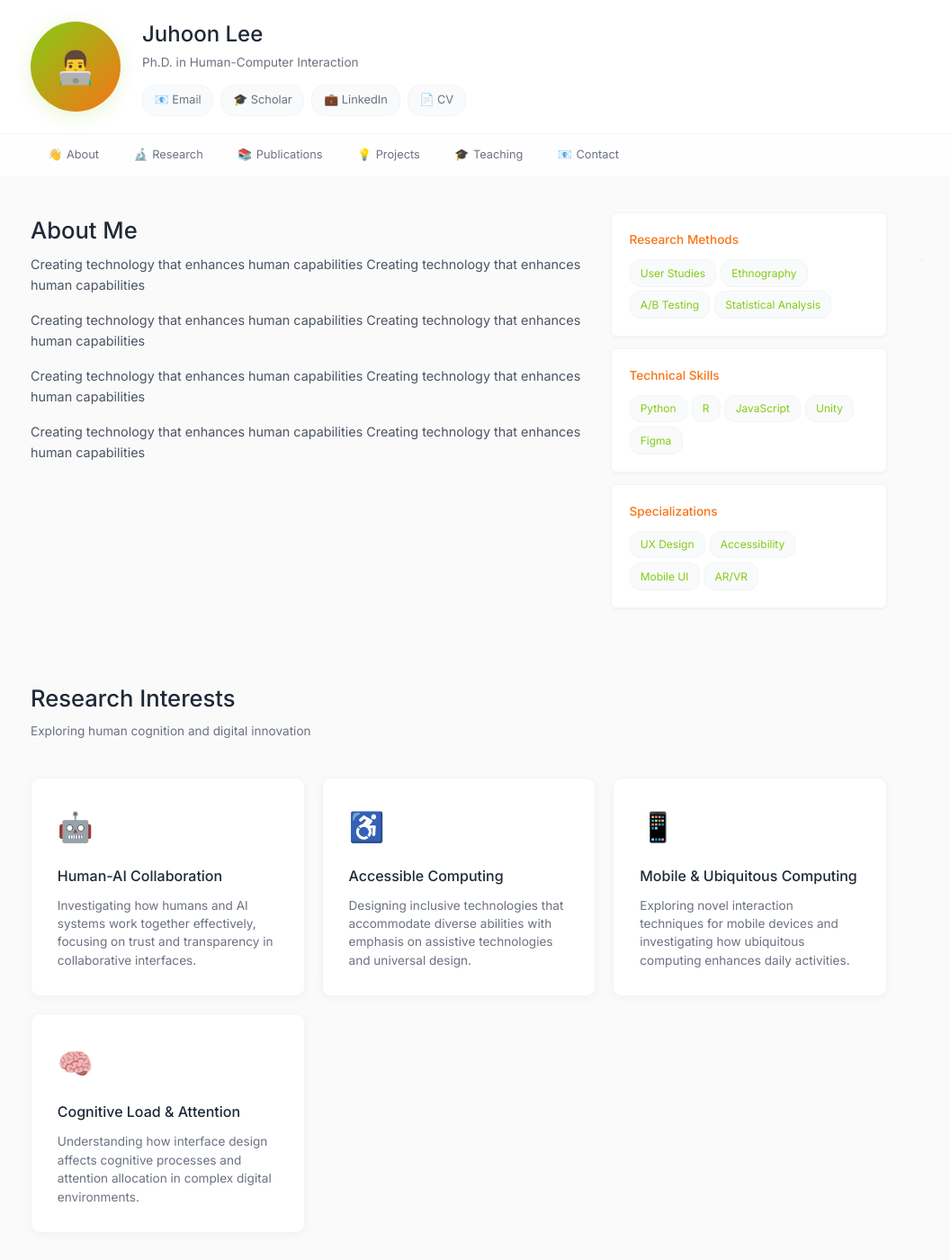
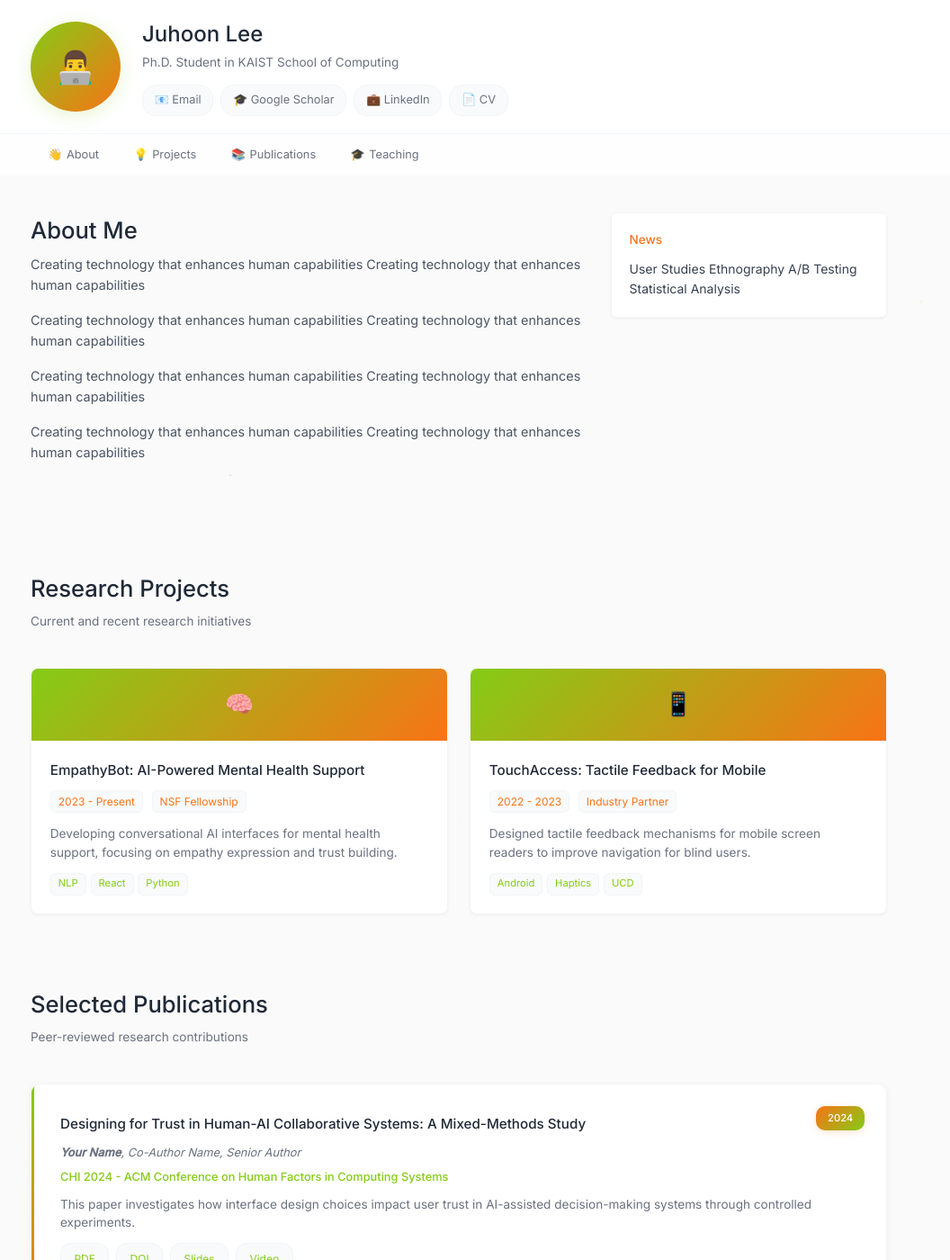
Before and after one commit to julielee16/personal-website, a Jekyll site: the page built from index.md, in a window 1280 px wide and 1400 px high. Shown: the whole window at 90% size, without its empty margins (130-1186 px from the left). Built offline with Jekyll 4.4.1, drawn with Linux system fonts in a browser that asks for light colours; some of the changed text lies outside the part shown.

Commit message:
Update default.html

```diff
--- a/_layouts/default.html
+++ b/_layouts/default.html
@@ -15,11 +15,11 @@
             <div class="profile-photo">👨‍💻</div>
             <div class="profile-info">
                 <h1>Juhoon Lee</h1>
-                <h2>Ph.D. in Human-Computer Interaction</h2>
+                <h2>Ph.D. Student in KAIST School of Computing</h2>
                 <div class="contact-links">
-                    <a href="mailto:your.email@university.edu">📧 Email</a>
-                    <a href="https://scholar.google.com" target="_blank">🎓 Scholar</a>
-                    <a href="https://linkedin.com/in/yourprofile" target="_blank">💼 LinkedIn</a>
+                    <a href="mailto:juhoonlee@kaist.ac.kr">📧 Email</a>
+                    <a href="https://scholar.google.com/citations?user=YmjG9ygAAAAJ&hl=en" target="_blank">🎓 Google Scholar</a>
+                    <a href="https://www.linkedin.com/in/juhoon-l-657489100/" target="_blank">💼 LinkedIn</a>
                     <a href="/cv.pdf" target="_blank">📄 CV</a>
                 </div>
             </div>
@@ -31,11 +31,11 @@
         <div class="nav-container">
             <ul class="nav-menu">
                 <li><a href="#about" class="nav-link active"><span class="nav-icon">👋</span>About</a></li>
-                <li><a href="#research" class="nav-link"><span class="nav-icon">🔬</span>Research</a></li>
+                <!-- <li><a href="#research" class="nav-link"><span class="nav-icon">🔬</span>Research</a></li> -->
+                <li><a href="#projects" class="nav-link"><span class="nav-icon">💡</span>Projects</a></li>
                 <li><a href="#publications" class="nav-link"><span class="nav-icon">📚</span>Publications</a></li>
-                <li><a href="#projects" class="nav-link"><span class="nav-icon">💡</span>Projects</a></li>
                 <li><a href="#teaching" class="nav-link"><span class="nav-icon">🎓</span>Teaching</a></li>
-                <li><a href="#contact" class="nav-link"><span class="nav-icon">📧</span>Contact</a></li>
+                <!-- <li><a href="#contact" class="nav-link"><span class="nav-icon">📧</span>Contact</a></li> -->
             </ul>
         </div>
     </nav>
@@ -66,40 +66,19 @@
 
                 <div class="skills-panel">
                     <div class="skill-category">
-                        <h4>Research Methods</h4>
-                        <div class="skill-tags">
-                            <span class="skill-tag">User Studies</span>
-                            <span class="skill-tag">Ethnography</span>
-                            <span class="skill-tag">A/B Testing</span>
-                            <span class="skill-tag">Statistical Analysis</span>
-                        </div>
-                    </div>
-
-                    <div class="skill-category">
-                        <h4>Technical Skills</h4>
-                        <div class="skill-tags">
-                            <span class="skill-tag">Python</span>
-                            <span class="skill-tag">R</span>
-                            <span class="skill-tag">JavaScript</span>
-                            <span class="skill-tag">Unity</span>
-                            <span class="skill-tag">Figma</span>
-                        </div>
-                    </div>
-
-                    <div class="skill-category">
-                        <h4>Specializations</h4>
-                        <div class="skill-tags">
-                            <span class="skill-tag">UX Design</span>
-                            <span class="skill-tag">Accessibility</span>
-                            <span class="skill-tag">Mobile UI</span>
-                            <span class="skill-tag">AR/VR</span>
+                        <h4>News</h4>
+                        <div>
+                            <span>User Studies</span>
+                            <span>Ethnography</span>
+                            <span>A/B Testing</span>
+                            <span>Statistical Analysis</span>
                         </div>
                     </div>
                 </div>
             </div>
         </section>
 
-        <!-- Research Section -->
+        <!-- Research Section
         <section id="research" class="content-section">
             <div class="section-header">
                 <h3>Research Interests</h3>
@@ -131,46 +110,9 @@
                     <p>Understanding how interface design affects cognitive processes and attention allocation in complex digital environments.</p>
                 </div>
             </div>
-        </section>
+        </section> -->
 
-        <!-- Publications Section -->
-        <section id="publications" class="content-section">
-            <div class="section-header">
-                <h3>Selected Publications</h3>
-                <p class="section-subtitle">Peer-reviewed research contributions</p>
-            </div>
-
-            <div class="publications-grid">
-                <div class="publication">
-                    <div class="publication-year">2024</div>
-                    <h4>Designing for Trust in Human-AI Collaborative Systems: A Mixed-Methods Study</h4>
-                    <div class="authors"><strong>Your Name</strong>, Co-Author Name, Senior Author</div>
-                    <div class="venue">CHI 2024 - ACM Conference on Human Factors in Computing Systems</div>
-                    <p>This paper investigates how interface design choices impact user trust in AI-assisted decision-making systems through controlled experiments.</p>
-                    <div class="publication-links">
-                        <a href="#" target="_blank">PDF</a>
-                        <a href="#" target="_blank">DOI</a>
-                        <a href="#" target="_blank">Slides</a>
-                        <a href="#" target="_blank">Video</a>
-                    </div>
-                </div>
-
-                <div class="publication">
-                    <div class="publication-year">2023</div>
-                    <h4>Mobile Accessibility Patterns: A Comprehensive Analysis</h4>
-                    <div class="authors">Co-Author Name, <strong>Your Name</strong>, Another Author</div>
-                    <div class="venue">ASSETS 2023 - ACM SIGACCESS Conference</div>
-                    <p>We present analysis of mobile screen reader usage patterns and propose design guidelines for improving mobile accessibility.</p>
-                    <div class="publication-links">
-                        <a href="#" target="_blank">PDF</a>
-                        <a href="#" target="_blank">DOI</a>
-                        <a href="#" target="_blank">Data</a>
-                    </div>
-                </div>
-            </div>
-        </section>
-
-        <!-- Projects Section -->
+         <!-- Projects Section -->
         <section id="projects" class="content-section">
             <div class="section-header">
                 <h3>Research Projects</h3>
@@ -214,6 +156,43 @@
             </div>
         </section>
 
+        <!-- Publications Section -->
+        <section id="publications" class="content-section">
+            <div class="section-header">
+                <h3>Selected Publications</h3>
+                <p class="section-subtitle">Peer-reviewed research contributions</p>
+            </div>
+
+            <div class="publications-grid">
+                <div class="publication">
+                    <div class="publication-year">2024</div>
+                    <h4>Designing for Trust in Human-AI Collaborative Systems: A Mixed-Methods Study</h4>
+                    <div class="authors"><strong>Your Name</strong>, Co-Author Name, Senior Author</div>
+                    <div class="venue">CHI 2024 - ACM Conference on Human Factors in Computing Systems</div>
+                    <p>This paper investigates how interface design choices impact user trust in AI-assisted decision-making systems through controlled experiments.</p>
+                    <div class="publication-links">
+                        <a href="#" target="_blank">PDF</a>
+                        <a href="#" target="_blank">DOI</a>
+                        <a href="#" target="_blank">Slides</a>
+                        <a href="#" target="_blank">Video</a>
+                    </div>
+                </div>
+
+                <div class="publication">
+                    <div class="publication-year">2023</div>
+                    <h4>Mobile Accessibility Patterns: A Comprehensive Analysis</h4>
+                    <div class="authors">Co-Author Name, <strong>Your Name</strong>, Another Author</div>
+                    <div class="venue">ASSETS 2023 - ACM SIGACCESS Conference</div>
+                    <p>We present analysis of mobile screen reader usage patterns and propose design guidelines for improving mobile accessibility.</p>
+                    <div class="publication-links">
+                        <a href="#" target="_blank">PDF</a>
+                        <a href="#" target="_blank">DOI</a>
+                        <a href="#" target="_blank">Data</a>
+                    </div>
+                </div>
+            </div>
+        </section>
+
         <!-- Teaching Section -->
         <section id="teaching" class="content-section">
             <div class="section-header">
@@ -240,7 +219,7 @@
         </section>
 
         <!-- Contact Section -->
-        <section id="contact" class="content-section">
+        <!-- <section id="contact" class="content-section">
             <div class="section-header">
                 <h3>Contact</h3>
                 <p class="section-subtitle">Let's connect and discuss research opportunities</p>
@@ -257,7 +236,7 @@
                 <h4>Students</h4>
                 <p>Feel free to email about HCI research opportunities or graduate school guidance.</p>
             </div>
-        </section>
+        </section> -->
     </main>
 
     <script>
```
